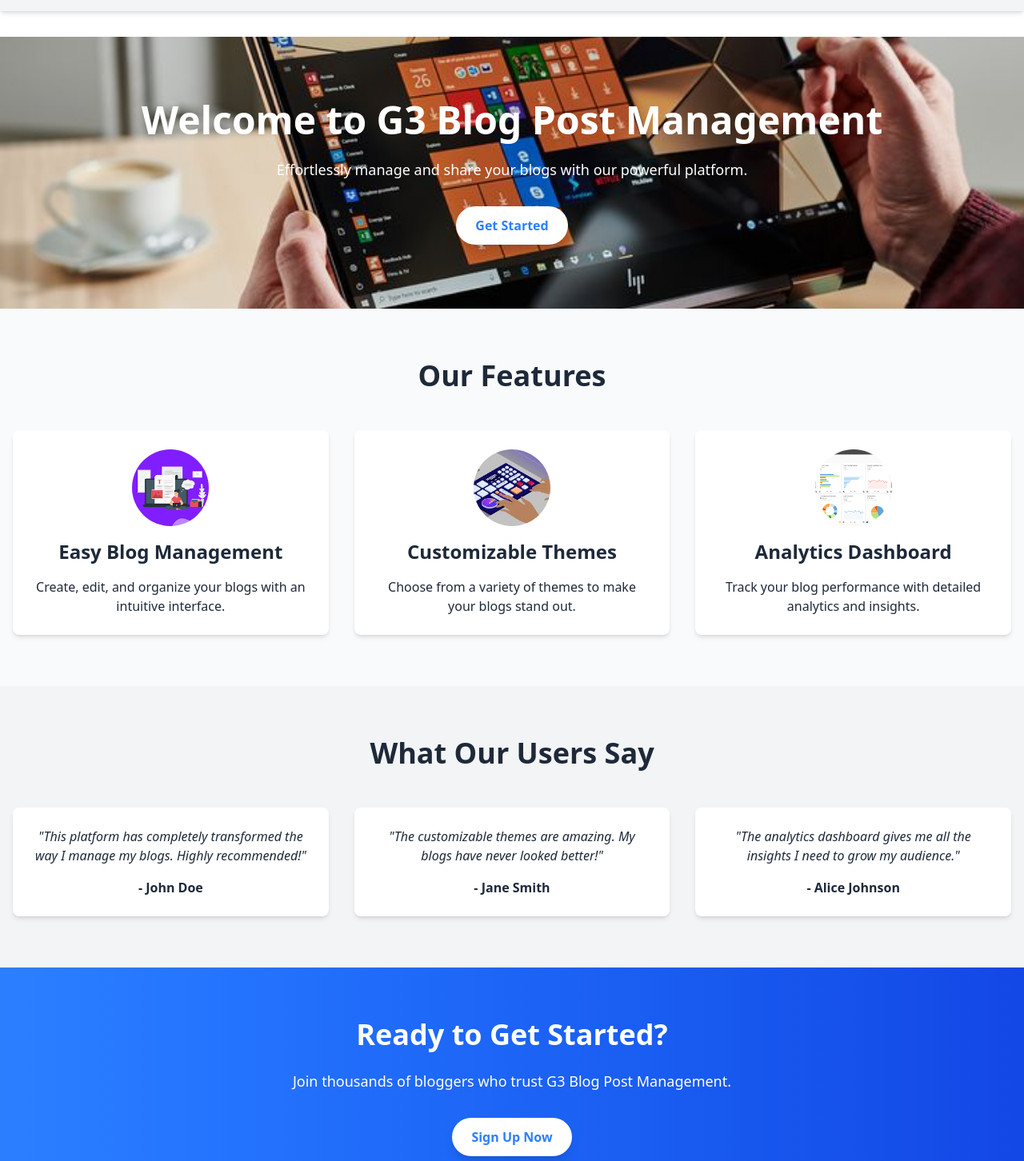
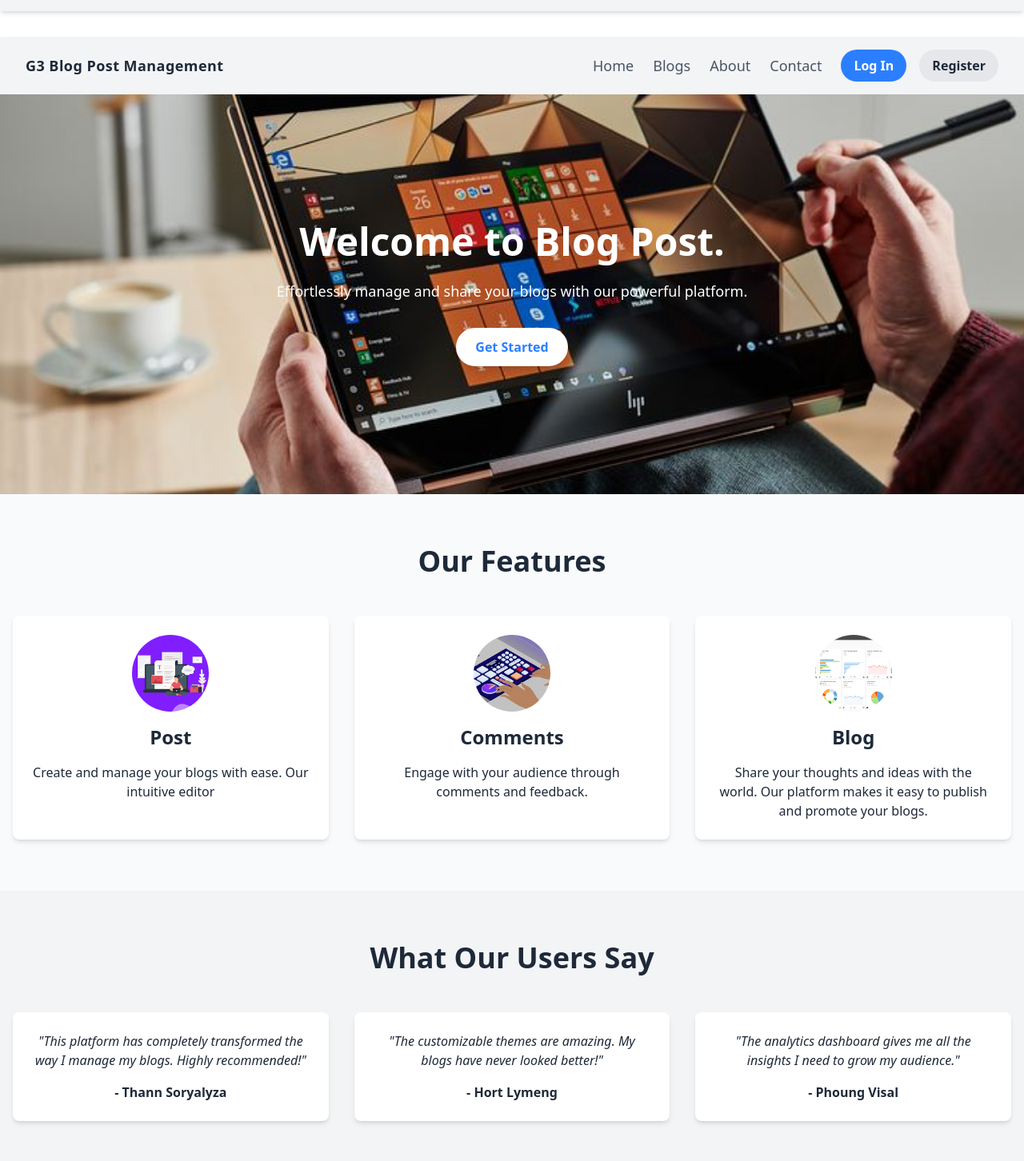
Before and after one commit to ThannSoryalyga/G3-Blog-Post-Management, a React (Vite) app: page /home in a window 1280 px wide. Shown: the part 58-1510 px from the top of the page at 80% size. Built offline with nearby package versions, Linux system fonts and the light colour scheme.

Commit message:
update navbar and home page

```diff
--- a/src/pages/home.tsx
+++ b/src/pages/home.tsx
@@ -2,18 +2,22 @@ import feature1 from '../assets/images/feature1.png';
 import feature2 from '../assets/images/feature2.png';
 import feature3 from '../assets/images/feature3.png';
 import heroImage from '../assets/images/hero-image.png';
+import Header from '../components/header';
+import Footer from '../components/footer';
 const Home = () => {
   return (
+    <>
+          <Header />
 
-    <div className="bg-gray-50 dark:bg-gray-900 text-gray-800 dark:text-white min-h-screen">
+    <div className="bg-gray-50 dark:bg-gray-900 text-gray-800 dark:text-white w-full h-full min-h-screen">
       {/* Hero Section */}
       <section
-        className="bg-cover bg-center bg-gradient-to-r from-blue-500 to-blue-700 dark:from-blue-700 dark:to-blue-900 text-white py-20"
+        className="bg-cover bg-center bg-gradient-to-r from-blue-500 to-blue-700 dark:from-blue-700 dark:to-blue-900 text-white py-40"
         style={{ backgroundImage: `url(${heroImage})` }}
       >
         <div className="container mx-auto text-center px-4">
           <h1 className="text-5xl font-extrabold mb-6 hover:scale-105 transition-transform duration-300">
-            Welcome to G3 Blog Post Management
+            Welcome to Blog Post.
           </h1>
           <p className="text-lg mb-8">
             Effortlessly manage and share your blogs with our powerful platform.
@@ -40,10 +44,10 @@ const Home = () => {
                   className="w-24 h-24 rounded-full object-cover"
                 />
               </div>
-              <h3 className="text-2xl font-bold mb-4">Easy Blog Management</h3>
+              <h3 className="text-2xl font-bold mb-4">Post</h3>
               <p>
-                Create, edit, and organize your blogs with an intuitive interface.
-              </p>
+                Create and manage your blogs with ease. Our intuitive editor
+                    </p>
             </div>
 
             <div className="bg-white dark:bg-gray-800 p-6 rounded-lg shadow-md hover:shadow-xl hover:scale-105 transition-transform duration-300">
@@ -54,10 +58,10 @@ const Home = () => {
                   className="w-24 h-24 rounded-full object-cover"
                 />
               </div>
-              <h3 className="text-2xl font-bold mb-4">Customizable Themes</h3>
+              <h3 className="text-2xl font-bold mb-4">Comments</h3>
               <p>
-                Choose from a variety of themes to make your blogs stand out.
-              </p>
+                Engage with your audience through comments and feedback.
+               </p>
             </div>
 
             <div className="bg-white dark:bg-gray-800 p-6 rounded-lg shadow-md hover:shadow-xl hover:scale-105 transition-transform duration-300">
@@ -68,9 +72,10 @@ const Home = () => {
                   className="w-24 h-24 rounded-full object-cover"
                 />
               </div>
-              <h3 className="text-2xl font-bold mb-4">Analytics Dashboard</h3>
+              <h3 className="text-2xl font-bold mb-4">Blog</h3>
               <p>
-                Track your blog performance with detailed analytics and insights.
+                Share your thoughts and ideas with the world. Our platform
+                makes it easy to publish and promote your blogs.
               </p>
             </div>
           </div>
@@ -89,14 +94,14 @@ const Home = () => {
                 "This platform has completely transformed the way I manage my
                 blogs. Highly recommended!"
               </p>
-              <h4 className="font-bold">- John Doe</h4>
+              <h4 className="font-bold">- Thann Soryalyza</h4>
             </div>
             <div className="bg-white dark:bg-gray-700 p-6 rounded-lg shadow-md hover:shadow-xl hover:scale-105 transition-transform duration-300">
               <p className="italic mb-4">
                 "The customizable themes are amazing. My blogs have never looked
                 better!"
               </p>
-              <h4 className="font-bold">- Jane Smith</h4>
+              <h4 className="font-bold">- Hort Lymeng</h4>
             </div>
 
             <div className="bg-white dark:bg-gray-700 p-6 rounded-lg shadow-md hover:shadow-xl hover:scale-105 transition-transform duration-300">
@@ -104,7 +109,7 @@ const Home = () => {
                 "The analytics dashboard gives me all the insights I need to grow
                 my audience."
               </p>
-              <h4 className="font-bold">- Alice Johnson</h4>
+              <h4 className="font-bold">- Phoung Visal</h4>
             </div>
           </div>
         </div>
@@ -118,13 +123,16 @@ const Home = () => {
           <p className="text-lg mb-8">
             Join thousands of bloggers who trust G3 Blog Post Management.
           </p>
-          <button className="bg-white text-blue-500 font-bold py-3 px-6 rounded-full shadow-lg hover:bg-gray-100 hover:scale-105 transition-transform duration-300">
-            Sign Up Now
-          </button>
+        <button className="bg-white text-blue-500 font-bold py-3 px-6 rounded-full shadow-lg hover:bg-gray-100 hover:scale-105 transition-transform duration-300">
+        Get Start
+              </button>
         </div>
       </section>
     </div>
+    <Footer />
+</>
   );
+
 };
 
 export default Home;
```
